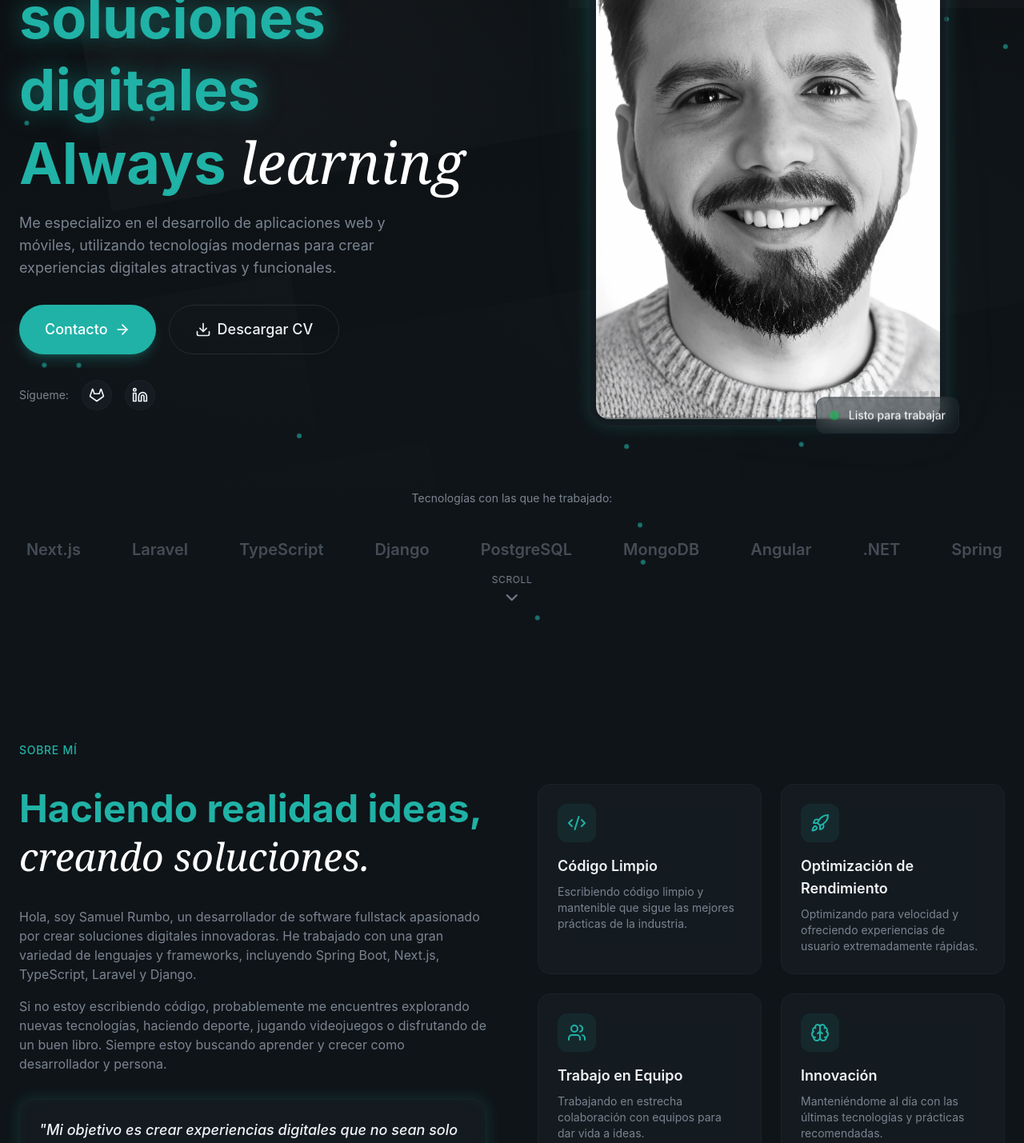
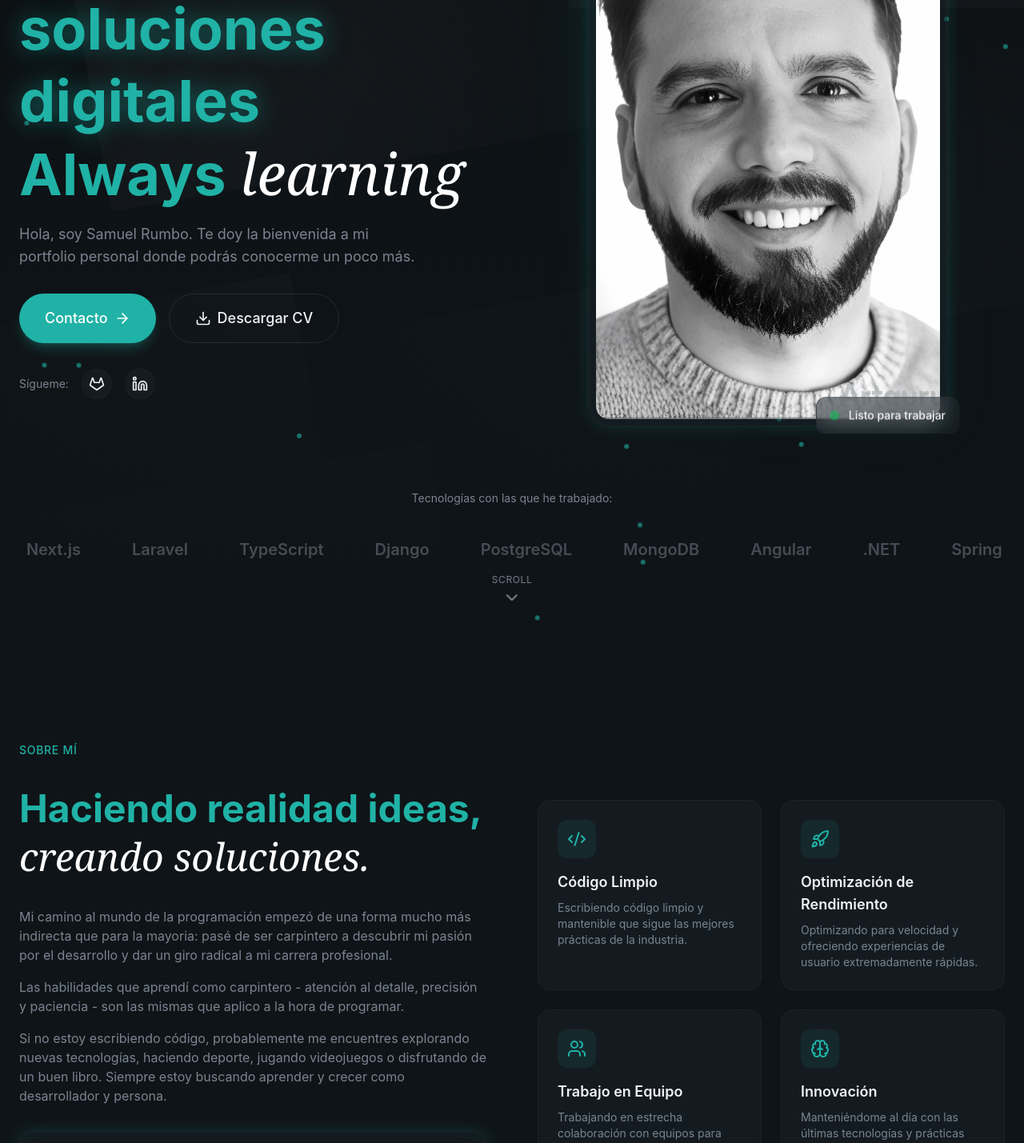
Before and after one commit to srumboalvarez/SamRumboPortfolio, a React (Vite) app: page / in a window 1280 px wide. Shown: the part 330-1759 px from the top of the page at 80% size. Built offline with nearby package versions, Linux system fonts and the light colour scheme.

Commit message:
Portfolio

```diff
--- a/src/sections/About.jsx
+++ b/src/sections/About.jsx
@@ -47,13 +47,13 @@ export const About = () =>{
                         </h2>
                         <div className="space-y-4 text-muted-foreground animate-fade-in animated-delay-200">
                             <p>
-                                Hola, soy Samuel Rumbo, un desarrollador de software fullstack apasionado
-                                por crear soluciones digitales innovadoras. He trabajado con una gran variedad de
-                                lenguajes y frameworks, incluyendo Spring Boot, Next.js, TypeScript,
-                                Laravel y Django.
+                                Mi camino al mundo de la programación empezó de una forma mucho más indirecta que para
+                                la mayoria: pasé de ser carpintero a descubrir mi pasión por el desarrollo y dar un giro
+                                radical a mi carrera profesional.
                             </p>
                             <p>
-                                {/* AÑADIR MAS DETALLES EN EL FUTURO */}
+                                Las habilidades que aprendí como carpintero - atención al detalle, precisión y paciencia -
+                                son las mismas que aplico a la hora de programar.
                             </p>
                             <p>
                                 Si no estoy escribiendo código, probablemente me encuentres explorando
--- a/src/sections/Hero.jsx
+++ b/src/sections/Hero.jsx
@@ -69,7 +69,8 @@ export const Hero = () =>{
                             <span className="text-primary">Always</span> <span className="font-serif italic font-normal text-white">learning</span>
                         </h1>
                         <p className="text-lg text-muted-foreground max-w-lg animate-fade-in  animated-delay-200">
-                            Me especializo en el desarrollo de aplicaciones web y móviles, utilizando tecnologías modernas para crear experiencias digitales atractivas y funcionales.
+                            Hola, soy Samuel Rumbo. Te doy la bienvenida a mi portfolio personal donde podrás conocerme
+                            un poco más.
                         </p>
                     </div>
                     {/* CTAs */}
```
Also changed, not shown: 1 other file (tests, documents, lock files or other folders).
